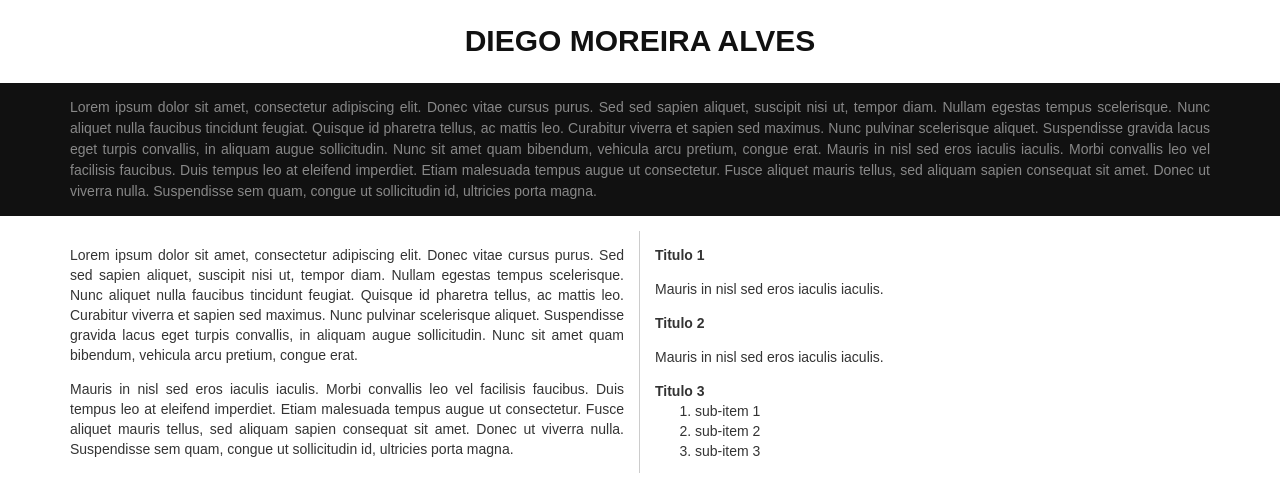
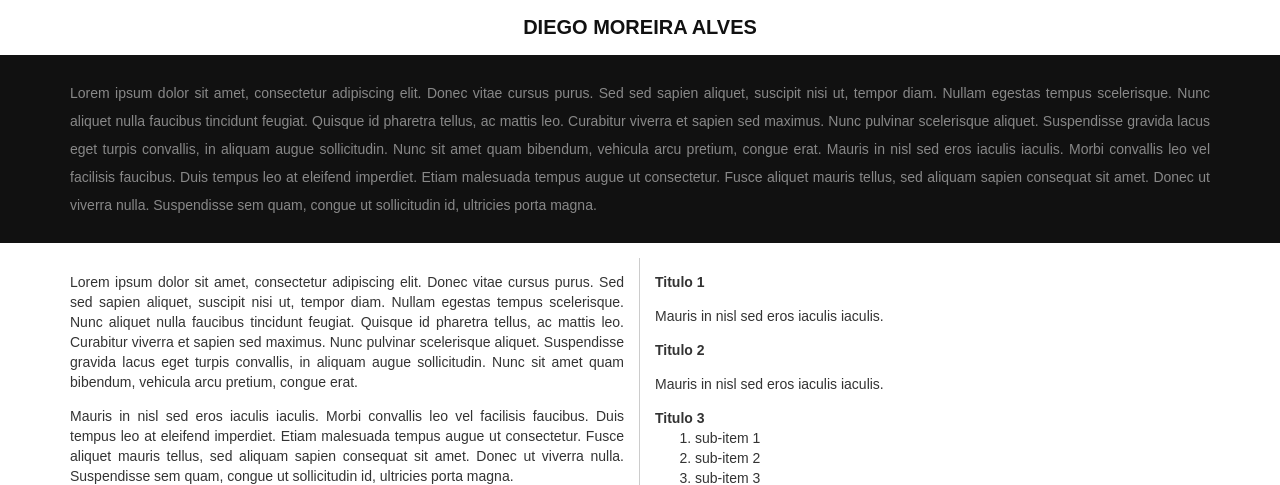
Before and after one commit to diegoma/diegomoreira92.github.io, a web app: file index.html in a window 1280 px wide. Shown: the top 485 px of the page. Run offline with its HTML, style and script files only (its server is not run), Linux system fonts and the light colour scheme.

Commit message:
[DMA-012] Test with media query

```diff
--- a/css/style.css
+++ b/css/style.css
@@ -21,19 +21,14 @@ hr.divisor-one {
   background-image: linear-gradient(to right, transparent, rgba(0, 0, 0, 0.75), transparent);
 }
 
-.mainTitle {
-  text-transform: uppercase;
-  font-size: 40px;
-  color: #111;
-}
-
 #pgBio {
   background: #111;
   color: #888;
 }
 #pgBio .bio {
   text-align: justify;
-  line-height: 1.5;
+  padding: 10px 15px;
+  line-height: 2;
 }
 
 #pgResume {
@@ -65,23 +60,15 @@ hr.divisor-one {
   color: #111;
 }
 
+.mainTitle {
+  text-transform: uppercase;
+  font-size: 30px;
+  color: #111;
+}
+
 @media (min-width: 768px) {
-  .container {
-    width: 750px;
-  }
-
   .mainTitle {
-    font-size: 30px;
-  }
-}
-@media (min-width: 992px) {
-  .container {
-    width: 970px;
-  }
-}
-@media (min-width: 1200px) {
-  .container {
-    width: 1170px;
+    font-size: 20px;
   }
 }
 
--- a/sass/style.sass
+++ b/sass/style.sass
@@ -17,17 +17,13 @@ hr
 		height: 1px
 		background-image: linear-gradient(to right, rgba(0, 0, 0, 0), rgba(0, 0, 0, 0.75), rgba(0, 0, 0, 0))
 
-.mainTitle
-	text-transform: uppercase
-	font-size: 40px
-	color:	#111
-
 #pgBio
 	background: #111
 	color: #888
 	.bio
 		text-align: justify
-		line-height: 1.5
+		padding: 10px 15px
+		line-height: 2
 
 #pgResume
 	text-align: justify
@@ -53,17 +49,15 @@ hr
 		&:hover
 			color: #111
 
+.mainTitle
+	text-transform: uppercase
+	font-size: 30px
+	color:	#111
+
 @media (min-width: 768px)
-	.container
-		width: 750px
-
 	.mainTitle
-		font-size: 30px
+		font-size: 20px
 
 @media (min-width: 992px)
-	.container
-		width: 970px
 
 @media (min-width: 1200px)
-	.container
-		width: 1170px
```
